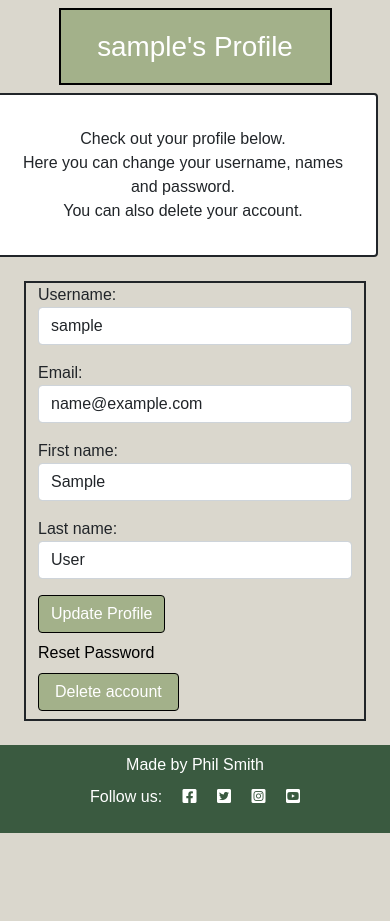
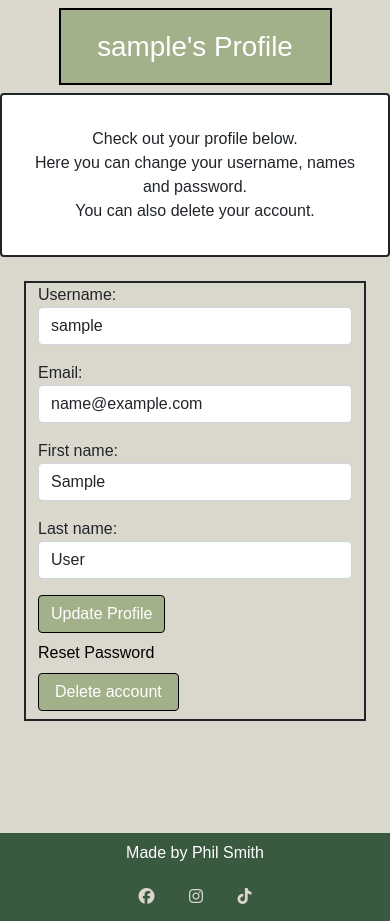
Before and after one commit to smithphil88/the_lucky_roll_cafe, a Django app: page /my_profile/ in a window 390 px wide. Shown: the part 76-997 px from the top of the page. Before the commit the page ends 909 px from the top, so only its background shows below. Run offline with Django 4.2, Linux system fonts and the light colour scheme; the visitor is signed in with stand-in values (Sample User, id 1); some libraries are stand-ins or nearby versions; some web fonts are replaced.

Commit message:
add links to footer and fixes to some responsive stylings

```diff
--- a/static/css/style.css
+++ b/static/css/style.css
@@ -1,21 +1,44 @@
 @import url('https://fonts.googleapis.com/css2?family=Modern+Antiqua&display=swap');
 
 body {
-    position: relative;
+    display: flex;
     min-height: 100%;
     min-width: 100%;
     font-family: "Modern Antiqua", sans-serif;
     overflow-x: hidden;
+    flex-direction: column;
+}
+
+main {
+    flex: 1 0 auto;
 }
 
 footer {
-    position: absolute;
     height: 5.5rem;
     width: 100%;
     left: 0;
     bottom: 0;
     background-color: #3A5A40;
     color: white;
+}
+
+.socials li {
+    display: inline;
+}
+
+.socials {
+    text-align: center;
+    padding-left: 0;
+}
+
+.socials i {
+    margin: 15px;
+    color:#DAD7CD;
+}
+
+.fa-brands:hover {
+    background-color: #DAD7CD;
+    color: #3A5A40;
 }
 
 .content-wrap {
@@ -222,6 +245,15 @@ img {
     color: black;
 }
 
+textarea {
+    width: 100%;
+    padding: 12px;
+    font-size: 16px;
+    border: 1px solid #ccc;
+    border-radius: 4px;
+    resize: vertical;
+}
+
 /* @media screen and (max-width: 768px) {
     .navbar-brand {
         display: none;
--- a/table_booking/forms.py
+++ b/table_booking/forms.py
@@ -14,11 +14,19 @@ from autoslug import AutoSlugField
 
 
 class BookingForm(forms.ModelForm):
-
-    booking_date = forms.DateField(widget=forms.SelectDateWidget, required=False)
-    time = forms.ChoiceField(choices=TIME_SLOTS, required=False)
-    additional_message = forms.CharField(max_length=200, widget=SummernoteWidget(), required=False)
-    table_type = forms.ChoiceField(choices=TABLE_TYPE, required=False)
+    booking_date = forms.DateField(widget=forms.SelectDateWidget(attrs={'class': 'form-select'}), required=False)
+    time = forms.ChoiceField(choices=TIME_SLOTS,widget=forms.Select(attrs={'class': 'form-select'}), required=False)
+    additional_message = forms.CharField(
+        label='Please let us know if you have any other requirements',
+        widget=forms.Textarea(attrs={
+            'class': 'form-control',
+            'rows': 4,
+            'placeholder': 'Enter additional requirements here...',
+            'style': 'resize: none;'
+        }),
+        required=False
+    )
+    table_type = forms.ChoiceField(choices=TABLE_TYPE, widget=forms.Select(attrs={'class': 'form-select'}), required=False)
     num_of_guests = forms.IntegerField(label="Guests (max-12 people)",
         widget=forms.NumberInput(attrs={'class': 'form-control', 'type': 'number', 'min': 1, 'max': 12}),
         required=False
--- a/table_booking/templates/index.html
+++ b/table_booking/templates/index.html
@@ -7,10 +7,10 @@
 {% block content %}
 <section>
     <div class="row">
-        <div class="column hero-image-1">
+        <div class="col-md-6 col-12 hero-image-1">
             <h3 class="jumbotron-fluid home-title">A place for great coffee</h3>
         </div>
-        <div class="column hero-image-2">
+        <div class="col-md-6 col-12 hero-image-2">
             <h3 class="jumbotron-fluid home-title">A place for great board games</h3>
         </div>
     </div>
--- a/table_booking/templates/my_profile.html
+++ b/table_booking/templates/my_profile.html
@@ -15,7 +15,7 @@
                 <div class="jumbotron-fluid about-title mt-2">
                     <h1 class="mb-0">{{user.username}}'s Profile</h1>
                 </div>
-                <div class="row card border mt-2">
+                <div class="card border mt-2">
                     <div class="card-body">
                         <p class="d-flex justify-content-center center mt-3">Check out your profile below.<br>
                             Here you can change your username, names and password.<br>
@@ -47,14 +47,10 @@
                                         <p class="font-white emphasised m-5">If you delete your account you will loose access to
                                         both your profile and your bookings!
                                         </p>
-                                        <div class="row d-flex justify-content-center">
-                                            <a href="{% url 'deleteaccount' %}" class="col-lg-3">
-                                                <button type="button" class="btn btn-danger px-3 m-5">Yes, delete!</button>
+                                            <a class="btn" href="{% url 'deleteaccount' %}" class="col-lg-3">
+                                                Yes, delete
                                             </a>
-                                            <div class="col-lg-3">
-                                                <button type="button" class="btn m-5" data-bs-dismiss="modal">No, cancel!</button>
-                                            </div>
-                                        </div>
+                                            <a class="btn" href="{% url 'my_profile' %}">No, cancel</a>
                                     </div>
                                 </div>
                             </div>
--- a/templates/base.html
+++ b/templates/base.html
@@ -9,12 +9,11 @@
 <html class="h-100" lang="en">
 
 <head>
-    <title>The Lucky Roll</title>
+    <title>The Lucky Roll Cafe</title>
     <link rel="icon" type="image/x-icon" href="/static/images/lucky_roll_images/the-lucky-roll-cafe-logo.png">
-    <meta name="viewport" content="width=device-width, initial-scale=1" />
-
-    <!-- Font Awesome CSS -->
-    <link rel="stylesheet" href="https://cdnjs.cloudflare.com/ajax/libs/font-awesome/5.15.3/css/all.min.css">
+    <meta name="viewport" content="width=device-width, initial-scale=1"/>
+    <meta name="description" content="a board game cafe in Swansea">
+    <meta name="keywords" content="Swansea, board game, coffee, cafe">
 
     <!-- Bootstrap CSS -->
     <link href="https://cdn.jsdelivr.net/npm/bootstrap@5.0.1/dist/css/bootstrap.min.css" rel="stylesheet"
@@ -93,16 +92,22 @@
     <!-- Footer -->
     <footer>
         <p class="m-2 text-center">Made by Phil Smith</p>
-        <p class="m-2 text-center">Follow us:
-            <i class="fab fa-facebook-square ms-3"></i>
-            <i class="fab fa-twitter-square ms-3"></i>
-            <i class="fab fa-instagram-square ms-3"></i>
-            <i class="fab fa-youtube-square ms-3"></i>
-        </p>
+        <ul class="socials">
+            <li>
+                <a href="https://www.facebook.com" target="_blank" aria-label="Takes you to facebook"><i class="fa-brands fa-facebook"></i></a>
+            </li>
+            <li>
+                <a href="https://www.instagram.com" target="_blank" aria-label="Takes you to instagram"><i class="fa-brands fa-instagram"></i></a>
+            </li>
+            <li>
+                <a href="https://www.tiktok.com" target="_blank" aria-label="Takes you to tiktok"><i class="fa-brands fa-tiktok"></i></a>
+            </li>
+        </ul>
     </footer>
 
     <script src="https://cdn.jsdelivr.net/npm/bootstrap@5.0.1/dist/js/bootstrap.bundle.min.js"
         integrity="sha384-gtEjrD/SeCtmISkJkNUaaKMoLD0//ElJ19smozuHV6z3Iehds+3Ulb9Bn9Plx0x4" crossorigin="anonymous">
     </script>
+    <script src="https://kit.fontawesome.com/bd2391129c.js" crossorigin="anonymous"></script>
 </body>
 </html>
```
Also changed, not shown: table_booking/templates/book.html (+2 -5 lines), table_booking/templates/my_bookings.html (+11 -15 lines).
